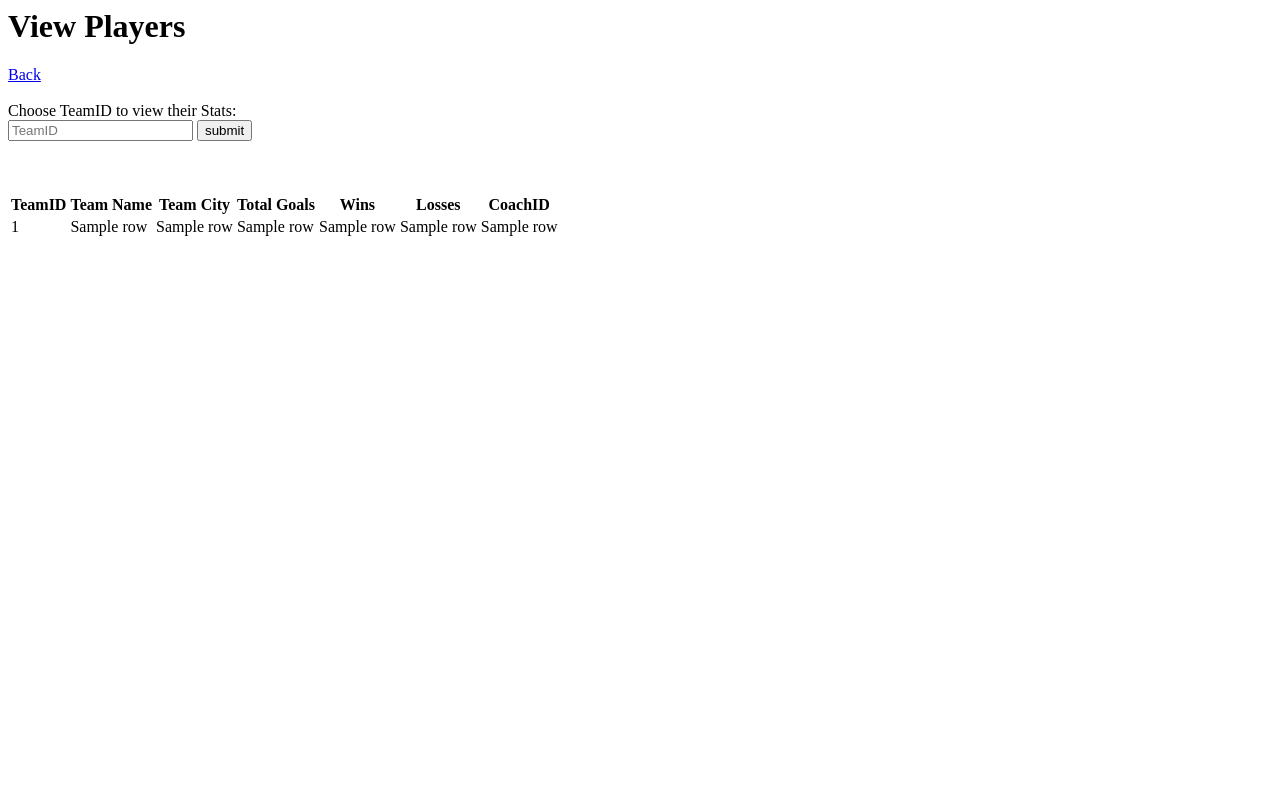
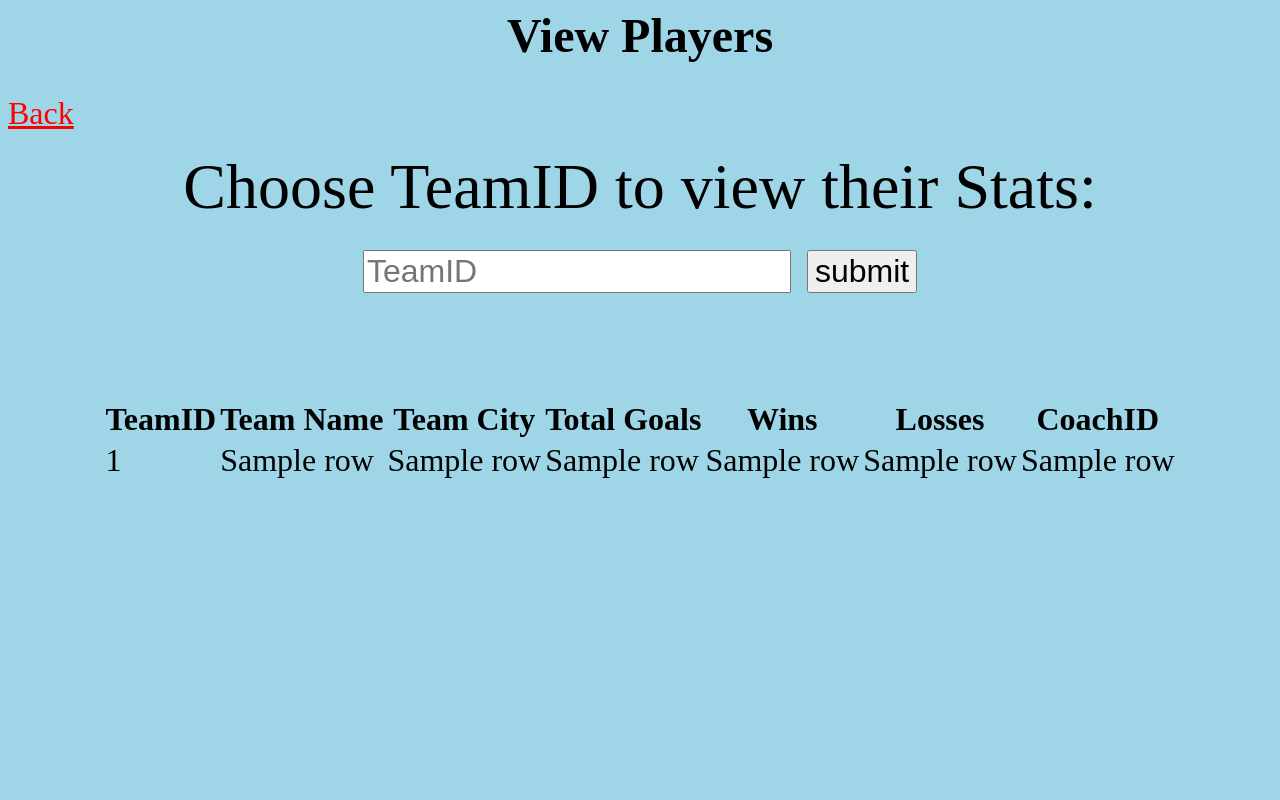
Before and after one commit to everettprussak/SoccerWebsite, a Flask app: template template/team_option.html in a window 1280 px wide. Run offline with Flask 3, Linux system fonts and the light colour scheme; the template is opened without the code that fills it: most values are stand-ins (such as "Sample title", 1, 10 or a date in 2020).

Commit message:
Update team_option.html

```diff
--- a/template/team_option.html
+++ b/template/team_option.html
@@ -1,22 +1,29 @@
+<!-- this is the creating of the page -->
 <html>
-<h1> View Players</h1>
-<a href="coach"> Back </a>
+  <!-- this is setting the backround color of the page -->
+  <body style="background-color:rgb(159, 214, 231);">
+    <!-- this is for the title -->
+    <center><h1 style="font-size: 3rem; color: #000000"> View Players</h1></center>
+    <!-- this is a button for returning to the privouse page -->
+    <a href="coach" style="font-size: 2rem; color: #ff0000"> Back </a>
+    <!-- the br 's are all spacers for style and looks -->
     <br>
     <br>
-<form action = "{{ url_for('team_option') }}" method = "post">Choose TeamID to view their Stats: </a>
-
+    <!-- This creates a box for users to insert a teamID and get that teams stats -->
+    <center><form action = "{{ url_for('team_option') }}" style="font-size: 4rem; color: #000000" method = "post">Choose TeamID to view their Stats: </a>
       <br>
       <label for="teamID">
         <i class="fas fa-user"></i>
       </label>
-  <input type="text" name="teamID" placeholder="TeamID" id="teamID" required>
-  <input type="submit" value='submit'>
+      <input style="font-size: 2rem; color: #000000" type="text" name="teamID" placeholder="TeamID" id="teamID" required>
+      <input style="font-size: 2rem; color: #000000" type="submit" value='submit'>
       <div class="msg">{{ msg }}</div>
-</form>
-
+    </form></center>
+    <!-- the br 's are all spacers for style and looks -->
     <br>
     <br>
-<table>
+    <!-- Creates a table with all relavant information of a team -->
+    <center><table style="font-size: 2rem; color: #000000">
       <tr>
         <th>TeamID</th>
         <th>Team Name</th>
@@ -37,7 +44,6 @@
         <td>{{row[6]}}</td>
       </tr>
       {% endfor %}
-
-</table>
-
+    </table></center>
+  </body>
 </html>
```
Lines whose indentation alone changed are shown as unchanged.
